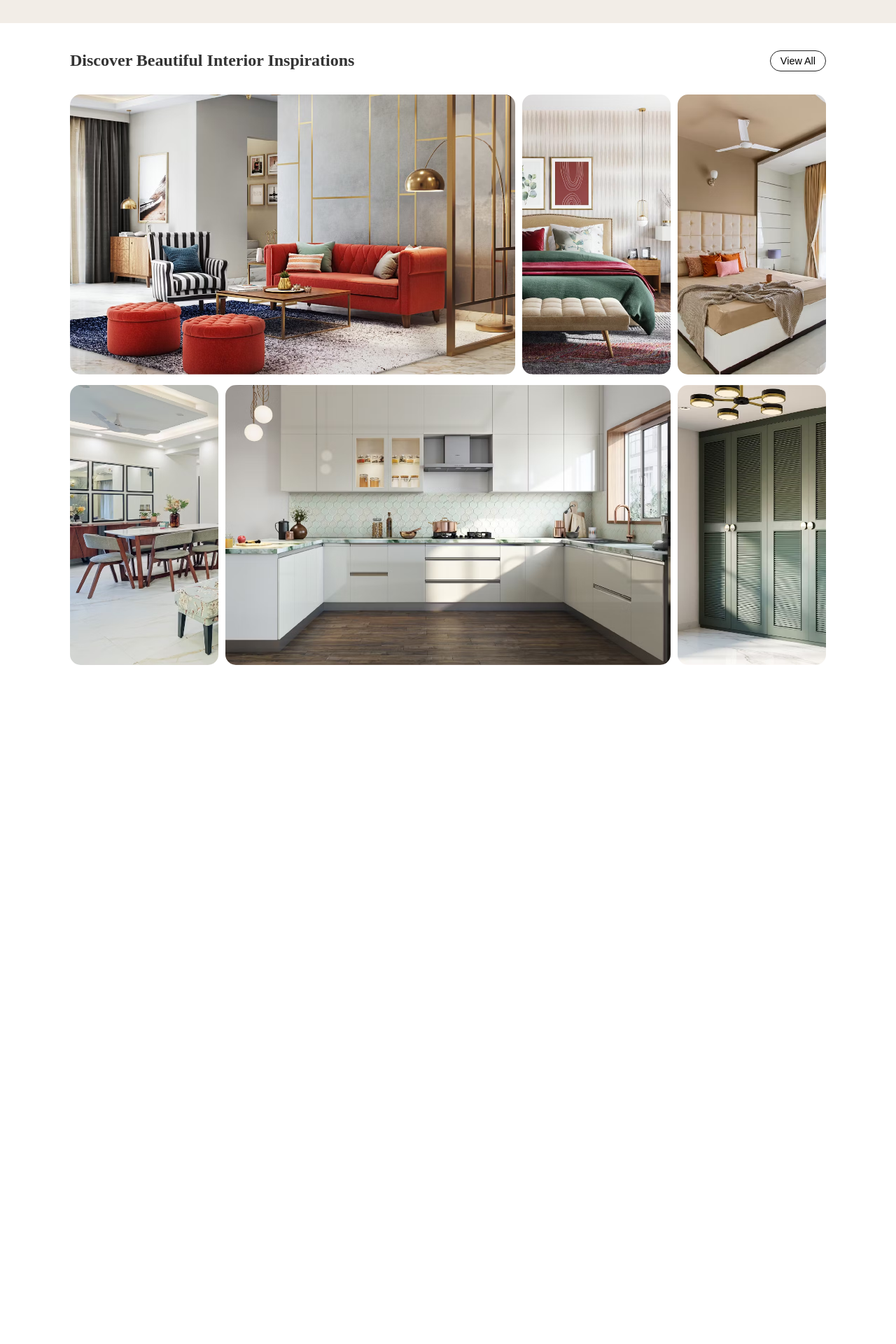
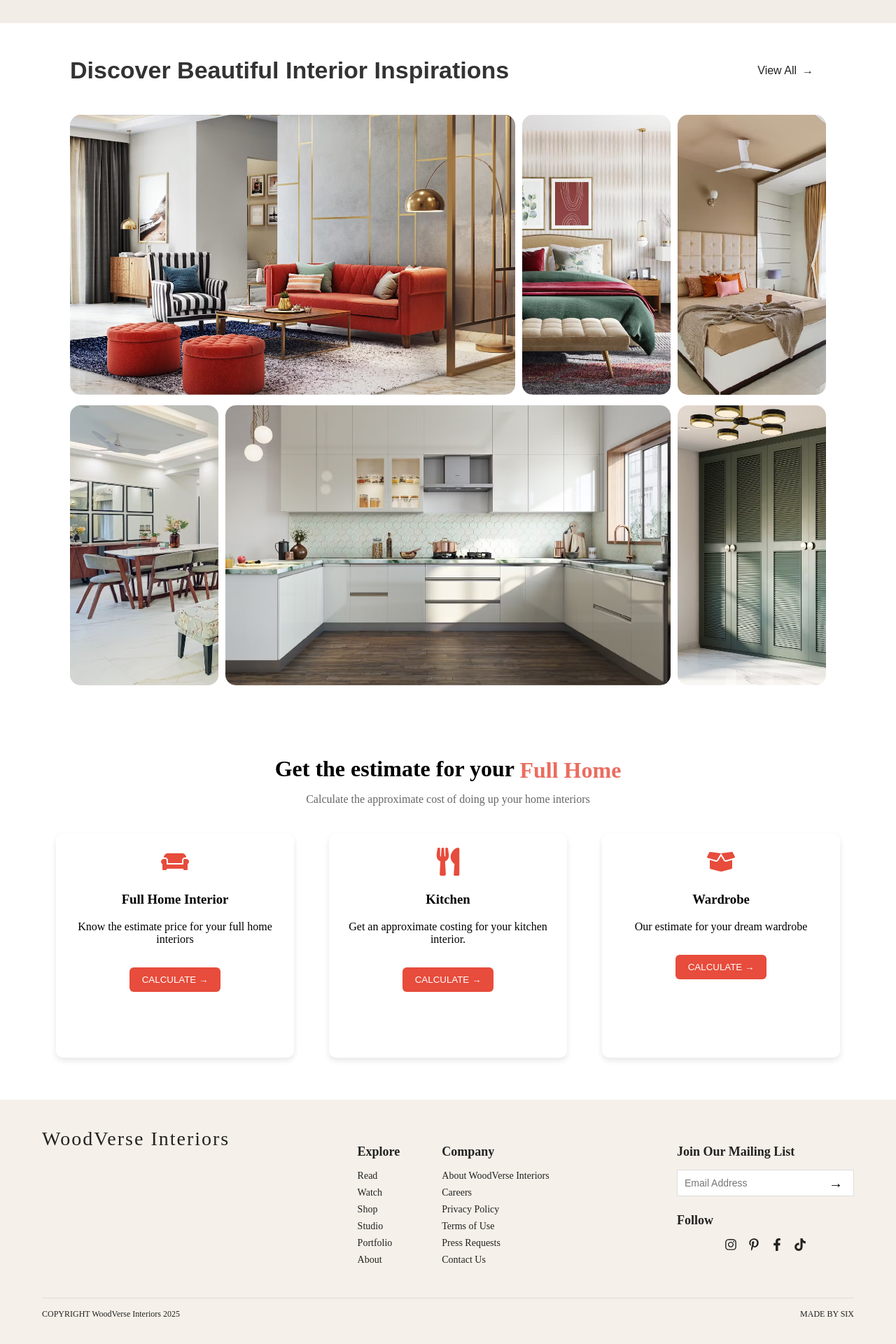
Before and after one commit to chanchalsaini3103/WoodVerseInteriors_Frontend, a React (Vite) app: page / in a window 1280 px wide. Shown: the part 1453-3373 px from the top of the page at 70% size. Before the commit the page ends 2418 px from the top, so only its background shows below. Built offline with nearby package versions, Linux system fonts and the light colour scheme.

Commit message:
first commit

```diff
--- a/src/App.jsx
+++ b/src/App.jsx
@@ -2,6 +2,8 @@ import React from 'react'
 import Navbar from './components/Navbar'
 import Services from './components/Services'
 import InteriorGallery from './components/InteriorGallery'
+import EstimateSection from './components/EstimateSection'
+import Footer from './components/Footer'
 
 const App = () => {
   return (
@@ -9,6 +11,8 @@ const App = () => {
      <Navbar />
      <Services />
      <InteriorGallery />
+     <EstimateSection />
+     <Footer />
     </>
 
 
--- /dev/null
+++ b/src/components/EstimateSection.jsx
@@ -0,0 +1,87 @@
+import React, { useEffect, useState, useRef } from "react";
+import "../styles/EstimateSection.css";
+import { FaCouch, FaUtensils, FaBoxOpen } from "react-icons/fa";
+
+const EstimateSection = () => {
+  const items = [
+    {
+      icon: <FaCouch size={40} color="#E74C3C" />,
+      title: "Full Home Interior",
+      description: "Know the estimate price for your full home interiors",
+    },
+    {
+      icon: <FaUtensils size={40} color="#E74C3C" />,
+      title: "Kitchen",
+      description: "Get an approximate costing for your kitchen interior.",
+    },
+    {
+      icon: <FaBoxOpen size={40} color="#E74C3C" />,
+      title: "Wardrobe",
+      description: "Our estimate for your dream wardrobe",
+    },
+  ];
+
+  const words = ["Full Home", "Kitchen", "Wardrobe"];
+  const [index, setIndex] = useState(0);
+  const [startAnimation, setStartAnimation] = useState(false);
+  const sectionRef = useRef(null);
+
+  // Detect when section is in view
+  useEffect(() => {
+    const observer = new IntersectionObserver(
+      ([entry]) => {
+        if (entry.isIntersecting) {
+          setStartAnimation(true);
+        }
+      },
+      { threshold: 0.3 }
+    );
+    if (sectionRef.current) {
+      observer.observe(sectionRef.current);
+    }
+    return () => observer.disconnect();
+  }, []);
+
+  // Change words only after animation starts
+  useEffect(() => {
+    if (!startAnimation) return;
+    const timer = setInterval(() => {
+      setIndex((prevIndex) => (prevIndex + 1) % words.length);
+    }, 2000);
+    return () => clearInterval(timer);
+  }, [startAnimation]);
+
+  return (
+    <section className="estimate-section" ref={sectionRef}>
+      <h2 className="estimate-heading">
+        Get the estimate for your{" "}
+        <span
+          key={index} // Forces re-animation on change
+          className={`fade-text ${startAnimation ? "fade-in" : ""}`}
+        >
+          {words[index]}
+        </span>
+      </h2>
+      <p className="estimate-subheading">
+        Calculate the approximate cost of doing up your home interiors
+      </p>
+      <div className="estimate-cards">
+        {items.map((item, index) => (
+          <div
+            className={`estimate-card ${startAnimation ? "slide-up" : ""}`}
+            key={index}
+          >
+            <div className="icon-wrapper">{item.icon}</div>
+            <h3>{item.title}</h3>
+            <p>{item.description}</p>
+            <button className="calculate-btn">
+              CALCULATE <span>→</span>
+            </button>
+          </div>
+        ))}
+      </div>
+    </section>
+  );
+};
+
+export default EstimateSection;
--- /dev/null
+++ b/src/components/Footer.jsx
@@ -0,0 +1,60 @@
+import React from "react";
+import "../styles/Footer.css";
+import { FaInstagram, FaPinterestP, FaFacebookF, FaTiktok } from "react-icons/fa";
+
+const Footer = () => {
+  return (
+    <footer className="footer">
+      <div className="footer-top">
+        <div className="footer-logo">WoodVerse Interiors</div>
+
+        <div className="footer-links">
+          <div>
+            <h4>Explore</h4>
+            <ul>
+              <li>Read</li>
+              <li>Watch</li>
+              <li>Shop</li>
+              <li>Studio</li>
+              <li>Portfolio</li>
+              <li>About</li>
+            </ul>
+          </div>
+          <div>
+            <h4>Company</h4>
+            <ul>
+              <li>About WoodVerse Interiors</li>
+              <li>Careers</li>
+              <li>Privacy Policy</li>
+              <li>Terms of Use</li>
+              <li>Press Requests</li>
+              <li>Contact Us</li>
+            </ul>
+          </div>
+        </div>
+
+        <div className="footer-subscribe">
+          <h4>Join Our Mailing List</h4>
+          <div className="subscribe-box">
+            <input type="email" placeholder="Email Address" />
+            <button>→</button>
+          </div>
+          <h4>Follow</h4>
+          <div className="social-icons">
+            <FaInstagram />
+            <FaPinterestP />
+            <FaFacebookF />
+            <FaTiktok />
+          </div>
+        </div>
+      </div>
+
+      <div className="footer-bottom">
+        <span>COPYRIGHT WoodVerse Interiors 2025</span>
+        <span>MADE BY SIX</span>
+      </div>
+    </footer>
+  );
+};
+
+export default Footer;
--- /dev/null
+++ b/src/styles/EstimateSection.css
@@ -0,0 +1,90 @@
+.estimate-section {
+  padding: 60px 20px;
+  text-align: center;
+}
+
+.estimate-heading {
+  font-size: 2rem;
+  margin-bottom: 10px;
+}
+
+.fade-text {
+  display: inline-block;
+  opacity: 0;
+  transform: translateY(10px);
+  transition: opacity 0.6s ease, transform 0.6s ease;
+}
+
+.fade-text.fade-in {
+  opacity: 1;
+  transform: translateY(0);
+}
+
+.estimate-subheading {
+  font-size: 1rem;
+  color: #666;
+  margin-bottom: 40px;
+}
+
+.estimate-cards {
+  display: flex;
+  justify-content: center;
+  gap: 50px;
+  flex-wrap: wrap;
+}
+
+.estimate-card {
+  background: #fff;
+  padding: 20px;
+  border-radius: 10px;
+  width: 300px;
+  height: 280px;
+  box-shadow: 0 4px 8px rgba(0, 0, 0, 0.1);
+  transform: translateY(30px);
+  opacity: 0;
+  transition: all 0.6s ease;
+}
+
+.estimate-card.slide-up {
+  transform: translateY(0);
+  opacity: 1;
+}
+
+.calculate-btn {
+  margin-top: 15px;
+  background: #e74c3c;
+  color: white;
+  border: none;
+  padding: 10px 18px;
+  border-radius: 6px;
+  cursor: pointer;
+}
+
+.calculate-btn:hover {
+  background: #c0392b;
+}
+.fade-text {
+  color: #e74c3c; /* Red color */
+  font-weight: bold;
+  display: inline-block;
+  animation: fadeInOut 2s ease-in-out infinite;
+}
+
+@keyframes fadeInOut {
+  0% {
+    opacity: 0;
+    transform: translateY(10px);
+  }
+  20% {
+    opacity: 1;
+    transform: translateY(0);
+  }
+  80% {
+    opacity: 1;
+    transform: translateY(0);
+  }
+  100% {
+    opacity: 0;
+    transform: translateY(-10px);
+  }
+}
--- /dev/null
+++ b/src/styles/Footer.css
@@ -0,0 +1,85 @@
+.footer {
+  background-color: #f5f0e9;
+  color: #222;
+  font-family: 'Times New Roman', serif;
+  padding: 40px 60px;
+}
+
+.footer-top {
+  display: flex;
+  justify-content: space-between;
+  align-items: flex-start;
+  flex-wrap: wrap;
+}
+
+.footer-logo {
+  font-size: 28px;
+  letter-spacing: 2px;
+}
+
+.footer-links {
+  display: flex;
+  gap: 60px;
+}
+
+.footer-links h4 {
+  font-size: 18px;
+  margin-bottom: 15px;
+}
+
+.footer-links ul {
+  list-style: none;
+  padding: 0;
+}
+
+.footer-links li {
+  font-size: 14px;
+  margin-bottom: 8px;
+  cursor: pointer;
+}
+
+.footer-links li:hover {
+  text-decoration: underline;
+}
+
+.footer-subscribe h4 {
+  font-size: 18px;
+  margin-bottom: 15px;
+}
+
+.subscribe-box {
+  display: flex;
+  border: 1px solid #ddd;
+  background-color: white;
+  margin-bottom: 20px;
+}
+
+.subscribe-box input {
+  border: none;
+  padding: 10px;
+  flex: 1;
+  font-size: 14px;
+}
+
+.subscribe-box button {
+  border: none;
+  background: none;
+  font-size: 20px;
+  padding: 0 15px;
+  cursor: pointer;
+}
+
+.social-icons {
+  display: flex;
+  gap: 15px;
+  font-size: 18px;
+}
+
+.footer-bottom {
+  border-top: 1px solid #ddd;
+  margin-top: 30px;
+  padding-top: 15px;
+  display: flex;
+  justify-content: space-between;
+  font-size: 12px;
+}
--- a/src/styles/InteriorGallery.css
+++ b/src/styles/InteriorGallery.css
@@ -7,6 +7,9 @@
   grid-template-columns: 3fr 1fr 1fr; /* default to 3:1:1 */
   gap: 10px;
   margin-bottom: 15px;
+  opacity: 0;
+  transform: translateY(20px);
+  animation: fadeUp 0.6s ease forwards;
 }
 
 .gallery-row:nth-child(2) {
@@ -17,37 +20,16 @@
   width: 100%;
   height: 400px; /* increased height */
   object-fit: cover;
-  border-radius: 15px; /* rounded corners */
+  border-radius: 15px;
   display: block;
-}
-.gallery-header {
-  display: flex;
-  justify-content: space-between;
-  align-items: center;
-  margin-bottom: 15px;
-  padding: 0 20px;
+  transition: transform 0.4s ease, box-shadow 0.4s ease;
 }
 
-.gallery-title {
-  font-size: 1.5rem;
-  font-weight: 600;
-  color: #333;
+.gallery-row img:hover {
+  transform: scale(1.03);
+  box-shadow: 0 8px 20px rgba(0,0,0,0.15);
 }
 
-.view-all-btn {
-  background-color: transparent;
-  border: 1px solid #222;
-  padding: 6px 14px;
-  border-radius: 20px;
-  font-size: 0.9rem;
-  cursor: pointer;
-  transition: all 0.3s ease;
-}
-
-.view-all-btn:hover {
-  background-color: #222;
-  color: #fff;
-}
 .gallery-header {
   display: flex;
   justify-content: space-between;
@@ -55,29 +37,97 @@
   margin-bottom: 15px;
   padding: 0 100px;
   padding-top: 20px;
-
-
 }
 
 .gallery-title {
-    font-family: Poppins;
-  font-size: 1.5rem;
+  font-family: Poppins, sans-serif;
+  font-size: 34px;
   font-weight: 600;
   color: #333;
-
 }
 
 .view-all-btn {
   background-color: transparent;
-  border: 1px solid #222;
-  padding: 6px 14px;
-  border-radius: 20px;
-  font-size: 0.9rem;
+  border: none;
+  padding: 6px 18px;
+  border-radius: 25px;
+  font-size: 16px;
+  font-weight: 500;
   cursor: pointer;
   transition: all 0.3s ease;
+  display: inline-flex;
+  align-items: center;
+  gap: 8px;
+  color: #222;
+  position: relative;
+  overflow: hidden;
+}
+
+.view-all-btn::after {
+  content: "→";
+  font-size: 1rem;
+  transition: transform 0.3s ease;
 }
 
 .view-all-btn:hover {
   background-color: #222;
   color: #fff;
+  transform: translateY(-2px);
+  box-shadow: 0px 4px 15px rgba(0, 0, 0, 0.1);
 }
+
+.view-all-btn:hover::after {
+  transform: translateX(4px);
+}
+
+/* Animation keyframes */
+@keyframes fadeUp {
+  to {
+    opacity: 1;
+    transform: translateY(0);
+  }
+}
+
+/* Responsive Styles */
+@media (max-width: 992px) {
+  .gallery-container {
+    padding: 0 40px;
+  }
+
+  .gallery-header {
+    padding: 0 40px;
+    flex-direction: column;
+    gap: 10px;
+    text-align: center;
+  }
+
+  .gallery-row {
+    grid-template-columns: 1fr 1fr;
+  }
+
+  .gallery-row:nth-child(2) {
+    grid-template-columns: 1fr 1fr;
+  }
+
+  .gallery-row img {
+    height: 300px;
+  }
+}
+
+@media (max-width: 576px) {
+  .gallery-container {
+    padding: 0 20px;
+  }
+
+  .gallery-title {
+    font-size: 24px;
+  }
+
+  .gallery-row {
+    grid-template-columns: 1fr;
+  }
+
+  .gallery-row img {
+    height: 250px;
+  }
+}
```
